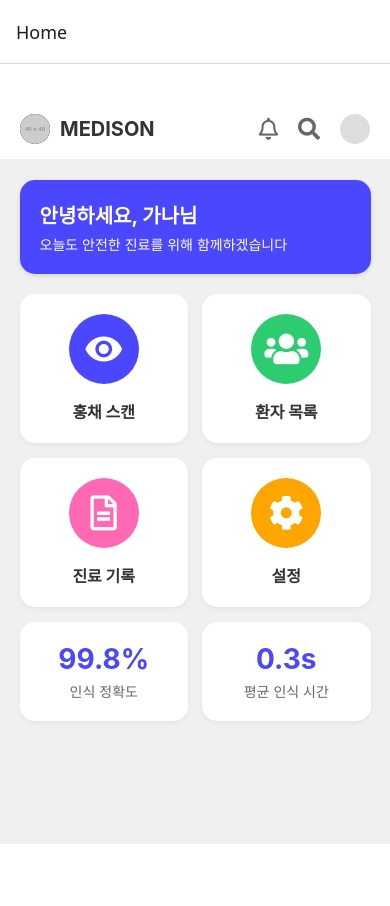
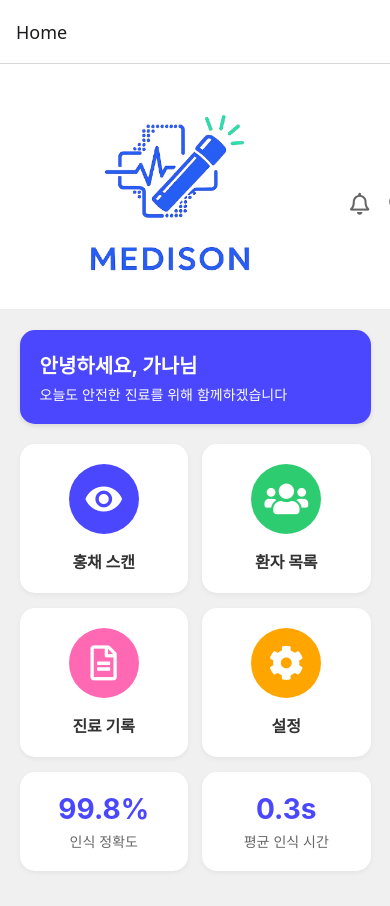
Before and after one commit to 3DUCK/Medison, a React Native app in the folder Medison/: screen /Success in a window 390 px wide. Before the commit the page ends 844 px from the top, so only its background shows below. Built offline with nearby package versions, Linux system fonts and the light colour scheme.

Commit message:
feat: Logo Image change

```diff
--- /dev/null
+++ b/Medison/src/constants/medisonLogo.js
@@ -0,0 +1,5 @@
+
+// 전역적으로 사용할 수 있는 MEDISON_LOGO 이미지 경로
+const MEDISON_LOGO = require('./../../assets/full_logo.png'); // 실제 경로에 맞게 수정하세요
+
+export default MEDISON_LOGO;
--- a/Medison/src/screens/Auth/FailScreen.js
+++ b/Medison/src/screens/Auth/FailScreen.js
@@ -1,13 +1,10 @@
 // src/screens/FailScreen.js
 
 import React from 'react';
-import { View, Text, StyleSheet, Image, TouchableOpacity } from 'react-native';
-import FontAwesome5 from 'react-native-vector-icons/FontAwesome5'; // X 아이콘을 위해 필요
+import { View, Text, StyleSheet, Image, TouchableOpacity, Alert } from 'react-native';
+import FontAwesome5 from 'react-native-vector-icons/FontAwesome5';
 import { useNavigation } from '@react-navigation/native';
-
-// 참고: 실제 앱에서는 로고 이미지를 assets 폴더에 넣고 require로 불러옵니다.
-// 여기서는 임시로 placeholder 이미지를 사용합니다.
-const MEDISON_LOGO = 'https://placehold.co/100x100/000000/FFFFFF?text=LOGO'; // 임시 로고 이미지 URL
+import MEDISON_LOGO from '../../constants/medisonLogo';
 
 function FailScreen() {
   const navigation = useNavigation();
@@ -27,8 +24,8 @@ function FailScreen() {
     <View style={styles.container}>
       {/* 상단 로고 및 텍스트 */}
       <View style={styles.header}>
-        <Image source={{ uri: MEDISON_LOGO }} style={styles.logo} />
-        <Text style={styles.medisonText}>MEDISON</Text>
+        <Image source={MEDISON_LOGO} style={styles.logo} />
+        {/* 이미지에 이미 "MEDISON" 텍스트가 포함되어 있다면 아래 Text 컴포넌트는 제거할 수 있습니다. */}
       </View>
 
       {/* 실패 메시지 카드 컨테이너 */}
@@ -69,10 +66,9 @@ const styles = StyleSheet.create({
     marginBottom: 40, // 카드와의 간격
   },
   logo: {
-    width: 100,
-    height: 100,
-    borderRadius: 50, // 원형 로고
-    backgroundColor: '#000', // 로고 배경색 (이미지 없을 시)
+    width: 300,
+    height: 170,
+    backgroundColor: 'transparent',
     marginBottom: 10,
   },
   medisonText: {
--- a/Medison/src/screens/Auth/LoginScreen.js
+++ b/Medison/src/screens/Auth/LoginScreen.js
@@ -1,27 +1,19 @@
 // src/screens/LoginScreen.js
 
-import React, { useState } from 'react'; // useState 추가 (ID/PW 입력 필드 때문에 필요할 수 있음)
-import { View, Text, TextInput, TouchableOpacity, StyleSheet, Image, Alert } from 'react-native'; // TextInput, TouchableOpacity, Image 추가
-import FontAwesome5 from 'react-native-vector-icons/FontAwesome5'; // 아이콘
-import MaterialCommunityIcons from 'react-native-vector-icons/MaterialCommunityIcons'; // 아이콘
-import { useNavigation } from '@react-navigation/native'; // useNavigation 훅 임포트!
+import React, { useState } from 'react';
+import { View, Text, TextInput, TouchableOpacity, StyleSheet, Image, Alert } from 'react-native';
+import FontAwesome5 from 'react-native-vector-icons/FontAwesome5';
+import MaterialCommunityIcons from 'react-native-vector-icons/MaterialCommunityIcons';
+import { useNavigation } from '@react-navigation/native';
+import MEDISON_LOGO from '../../constants/medisonLogo';
 
-// 참고: 실제 앱에서는 로고 이미지를 assets 폴더에 넣고 require로 불러옵니다.
-// 여기서는 임시로 placeholder 이미지를 사용합니다.
-const MEDISON_LOGO = 'https://placehold.co/100x100/000000/FFFFFF?text=LOGO'; // 임시 로고 이미지 URL
+function LoginScreen() {
+  const navigation = useNavigation();
 
-// onLoginSuccess prop은 이제 필요 없으므로 제거합니다.
-// 대신 navigation 객체를 직접 사용합니다.
-function LoginScreen() {
-  const navigation = useNavigation(); // 내비게이션 객체 가져오기
-
-  // 이미지와 같은 UI를 위해 userId, password 상태 유지
   const [userId, setUserId] = useState('');
   const [password, setPassword] = useState('');
 
   const handleLogin = () => {
-    // 실제 로그인 로직 (ID/PW 유효성 검사 등)은 여기에 추가될 것입니다.
-    // 현재는 프로토타입이므로 바로 메인 화면으로 전환합니다.
     if (userId.trim() === '' || password.trim() === '') {
       Alert.alert("로그인 실패", "사용자 ID와 비밀번호를 입력해주세요.");
       return;
@@ -30,40 +22,35 @@ function LoginScreen() {
     Alert.alert("로그인 시도", "메인 화면으로 이동합니다.");
     console.log('네비게이션 시도: Main 스택으로 리셋');
 
-    // React Navigation의 reset 메서드를 사용하여 Auth 스택을 제거하고 Main 스택으로 전환합니다.
-    // 'Main'은 src/navigation/AppNavigator.js에서 MainNavigator에 부여한 이름입니다.
     navigation.reset({
-      index: 0, // 스택의 첫 번째 화면으로 이동
-      routes: [{ name: 'Main' }], // 목표 스택의 이름
+      index: 0,
+      routes: [{ name: 'Main' }],
     });
   };
 
   const handleBiometricLogin = (type) => {
     if (type === '지문') {
-      // AuthNavigator 내의 FingerPrint 화면으로 이동
-      navigation.navigate('FingerPrint'); // AuthNavigator에서 FingerPrintScreen에 부여한 이름 'FingerPrint'
+      navigation.navigate('FingerPrint');
     } else {
       Alert.alert("생체 인증", `${type} 인증 기능은 아직 구현되지 않았습니다.`);
-      // 홍채 버튼 로직 (예: navigation.navigate('IrisScan');)
     }
   };
 
   const handleRegister = () => {
     Alert.alert("회원가입", "회원가입 화면으로 이동합니다. (현재는 구현되지 않음)");
-    // navigation.navigate('Register'); // AuthNavigator에 Register 화면이 있다면
   };
 
   return (
     <View style={styles.container}>
       {/* 상단 로고 및 텍스트 */}
       <View style={styles.header}>
-        <Image source={{ uri: MEDISON_LOGO }} style={styles.logo} />
-        <Text style={styles.medisonText}>MEDISON</Text>
+        <Image source={MEDISON_LOGO} style={styles.logo} /> {/* source={MEDISON_LOGO}로 변경 */}
+        {/* 이미지에 이미 "MEDISON" 텍스트가 포함되어 있다면 아래 Text 컴포넌트는 제거할 수 있습니다. */}
+
       </View>
 
       {/* 로그인 카드 컨테이너 */}
       <View style={styles.card}>
-        {/* 사용자 ID 입력 */}
         <TextInput
           style={styles.input}
           placeholder="사용자 ID"
@@ -72,38 +59,33 @@ function LoginScreen() {
           onChangeText={setUserId}
           autoCapitalize="none"
         />
-
-        {/* 비밀번호 입력 */}
         <TextInput
           style={styles.input}
           placeholder="비밀번호"
           placeholderTextColor="#999"
-          secureTextEntry // 비밀번호 숨김
+          secureTextEntry
           value={password}
           onChangeText={setPassword}
         />
-
-        {/* 로그인 버튼 */}
         <TouchableOpacity style={styles.loginButton} onPress={handleLogin}>
           <Text style={styles.loginButtonText}>로그인</Text>
         </TouchableOpacity>
 
-        {/* 또는 구분선 */}
         <Text style={styles.orText}>또는</Text>
 
-        {/* 지문/홍채 버튼 컨테이너 */}
         <View style={styles.biometricButtonsContainer}>
           <TouchableOpacity
             style={styles.biometricButton}
-            onPress={() => handleBiometricLogin('지문')} // 지문 버튼 클릭 시
+            onPress={() => handleBiometricLogin('지문')}
           >
             <FontAwesome5 name="fingerprint" size={24} color="#333" />
             <Text style={styles.biometricButtonText}>지문</Text>
           </TouchableOpacity>
 
+          {/* 홍채 버튼이 주석 처리되어 있으므로 그대로 유지합니다. */}
           {/* <TouchableOpacity
             style={styles.biometricButton}
-            onPress={() => handleBiometricLogin('홍채')} // 홍채 버튼 클릭 시
+            onPress={() => handleBiometricLogin('홍채')}
           >
             <MaterialCommunityIcons name="eye-outline" size={24} color="#333" />
             <Text style={styles.biometricButtonText}>홍채</Text>
@@ -123,7 +105,7 @@ function LoginScreen() {
 const styles = StyleSheet.create({
   container: {
     flex: 1,
-    backgroundColor: '#1a1a1a', // 어두운 배경색
+    backgroundColor: '#1a1a1a',
     alignItems: 'center',
     justifyContent: 'center',
     padding: 20,
@@ -133,30 +115,33 @@ const styles = StyleSheet.create({
     marginBottom: 40,
   },
   logo: {
-    width: 100,
-    height: 100,
-    borderRadius: 50, // 원형 로고
-    backgroundColor: '#fff', // 로고 배경색 (이미지 없을 시)
+    // 이미지의 원본 비율을 유지하면서 크기 조정
+    width: 300, // 이미지 너비 조정 (필요에 따라 조절)
+    height: 170, // 이미지 높이 조정 (필요에 따라 조절)
+
+    // borderRadius: 50, // 원형 로고가 아니므로 제거하거나 조절
+    backgroundColor: 'transparent', // 로고 배경색을 투명하게 설정
     marginBottom: 10,
   },
   medisonText: {
+    // 이미지에 이미 "MEDISON" 텍스트가 포함되어 있다면 이 스타일은 필요 없을 수 있습니다.
     fontSize: 28,
     fontWeight: 'bold',
-    color: '#fff', // 흰색 텍스트
-    letterSpacing: 2, // 글자 간격
+    color: '#fff',
+    letterSpacing: 2,
   },
   card: {
     width: '90%',
     maxWidth: 400,
-    backgroundColor: '#fff', // 흰색 카드 배경
-    borderRadius: 20, // 둥근 모서리
+    backgroundColor: '#fff',
+    borderRadius: 20,
     padding: 30,
     alignItems: 'center',
-    shadowColor: '#000', // 그림자
+    shadowColor: '#000',
     shadowOffset: { width: 0, height: 4 },
     shadowOpacity: 0.1,
     shadowRadius: 10,
-    elevation: 8, // 안드로이드 그림자
+    elevation: 8,
   },
   input: {
     width: '100%',
@@ -172,7 +157,7 @@ const styles = StyleSheet.create({
   loginButton: {
     width: '100%',
     height: 50,
-    backgroundColor: '#4a47ff', // 파란색 버튼
+    backgroundColor: '#4a47ff',
     borderRadius: 10,
     justifyContent: 'center',
     alignItems: 'center',
@@ -199,7 +184,7 @@ const styles = StyleSheet.create({
     flexDirection: 'row',
     alignItems: 'center',
     justifyContent: 'center',
-    backgroundColor: '#f5f5f5', // 밝은 회색 배경
+    backgroundColor: '#f5f5f5',
     borderWidth: 1,
     borderColor: '#ddd',
     borderRadius: 10,
@@ -218,11 +203,11 @@ const styles = StyleSheet.create({
     marginTop: 30,
   },
   registerText: {
-    color: '#ccc', // 회색 텍스트
+    color: '#ccc',
     fontSize: 16,
   },
   registerLink: {
-    color: '#4a47ff', // 파란색 링크
+    color: '#4a47ff',
     fontSize: 16,
     fontWeight: 'bold',
   },
--- a/Medison/src/screens/Auth/SuccessScreen.js
+++ b/Medison/src/screens/Auth/SuccessScreen.js
@@ -4,8 +4,7 @@ import React, { useEffect } from 'react'; // useEffect는 이제 자동 전환
 import { View, Text, StyleSheet, Image, TouchableOpacity } from 'react-native'; // TouchableOpacity 추가
 import FontAwesome5 from 'react-native-vector-icons/FontAwesome5';
 import { useNavigation } from '@react-navigation/native';
-
-const MEDISON_LOGO = 'https://placehold.co/100x100/000000/FFFFFF?text=LOGO';
+import MEDISON_LOGO from '../../constants/medisonLogo';
 
 function SuccessScreen() {
   const navigation = useNavigation();
@@ -38,8 +37,8 @@ function SuccessScreen() {
     <View style={styles.container}>
       {/* 상단 로고 및 텍스트 */}
       <View style={styles.header}>
-        <Image source={{ uri: MEDISON_LOGO }} style={styles.logo} />
-        <Text style={styles.medisonText}>MEDISON</Text>
+        <Image source={MEDISON_LOGO} style={styles.logo} />
+        {/* 이미지에 이미 "MEDISON" 텍스트가 포함되어 있다면 아래 Text 컴포넌트는 제거할 수 있습니다. */}
       </View>
 
       {/* 성공 메시지 카드 컨테이너 */}
@@ -75,10 +74,9 @@ const styles = StyleSheet.create({
     marginBottom: 40, // 카드와의 간격
   },
   logo: {
-    width: 100,
-    height: 100,
-    borderRadius: 50, // 원형 로고
-    backgroundColor: '#000', // 로고 배경색 (이미지 없을 시)
+    width: 300,
+    height: 170,
+    backgroundColor: 'transparent',
     marginBottom: 10,
   },
   medisonText: {
--- a/Medison/src/screens/Auth/fingerPrintScreen.js
+++ b/Medison/src/screens/Auth/fingerPrintScreen.js
@@ -4,8 +4,7 @@ import React from 'react'; // useEffect는 이제 필요 없으므로 제거
 import { View, Text, StyleSheet, Image, TouchableOpacity, Alert } from 'react-native'; // Alert 추가
 import FontAwesome5 from 'react-native-vector-icons/FontAwesome5';
 import { useNavigation } from '@react-navigation/native';
-
-const MEDISON_LOGO = 'https://placehold.co/100x100/000000/FFFFFF?text=LOGO';
+import MEDISON_LOGO from '../../constants/medisonLogo';
 
 function FingerPrintScreen() {
   const navigation = useNavigation();
@@ -49,8 +48,8 @@ function FingerPrintScreen() {
 
       {/* 상단 로고 및 텍스트 */}
       <View style={styles.header}>
-        <Image source={{ uri: MEDISON_LOGO }} style={styles.logo} />
-        <Text style={styles.medisonText}>MEDISON</Text>
+        <Image source={MEDISON_LOGO} style={styles.logo} />
+        {/* 이미지에 이미 "MEDISON" 텍스트가 포함되어 있다면 아래 Text 컴포넌트는 제거할 수 있습니다. */}
       </View>
 
       {/* 지문 스캔 카드 컨테이너 */}
@@ -98,10 +97,9 @@ const styles = StyleSheet.create({
     marginBottom: 40,
   },
   logo: {
-    width: 100,
-    height: 100,
-    borderRadius: 50,
-    backgroundColor: '#fff',
+    width: 300,
+    height: 170,
+    backgroundColor: 'transparent',
     marginBottom: 10,
   },
   medisonText: {
--- a/Medison/src/screens/Main/HomeScreen.js
+++ b/Medison/src/screens/Main/HomeScreen.js
@@ -5,8 +5,7 @@ import { View, Text, StyleSheet, Image, TouchableOpacity, ScrollView, Alert } fr
 import FontAwesome5 from 'react-native-vector-icons/FontAwesome5';
 import MaterialCommunityIcons from 'react-native-vector-icons/MaterialCommunityIcons';
 import { useNavigation } from '@react-navigation/native';
-
-const MEDISON_LOGO = 'https://placehold.co/40x40/000000/FFFFFF?text=LOGO';
+import MEDISON_LOGO from '../../constants/medisonLogo';
 
 function HomeScreen() {
   const navigation = useNavigation();
@@ -27,8 +26,7 @@ function HomeScreen() {
         {/* 상단 헤더 */}
         <View style={styles.header}>
           <View style={styles.headerLeft}>
-            <Image source={{ uri: MEDISON_LOGO }} style={styles.headerLogo} />
-            <Text style={styles.headerMedisonText}>MEDISON</Text>
+            <Image source={MEDISON_LOGO} style={styles.logo} />
           </View>
           <View style={styles.headerRight}>
             <TouchableOpacity onPress={() => Alert.alert('알림', '알림 기능은 아직 구현되지 않았습니다.')}>
@@ -126,17 +124,12 @@ const styles = StyleSheet.create({
     flexDirection: 'row',
     alignItems: 'center',
   },
-  headerLogo: {
-    width: 30,
-    height: 30,
-    borderRadius: 15,
-    backgroundColor: '#000', // 로고 배경색
+  logo: {
+    width: 300,
+    height: 170,
+    backgroundColor: 'transparent',
     marginRight: 10,
-  },
-  headerMedisonText: {
-    fontSize: 20,
-    fontWeight: 'bold',
-    color: '#333',
+    marginBottom: 10,
   },
   headerRight: {
     flexDirection: 'row',
--- a/Medison/src/screens/Main/IrisFailScreen.js
+++ b/Medison/src/screens/Main/IrisFailScreen.js
@@ -4,10 +4,7 @@ import React from 'react';
 import { View, Text, StyleSheet, Image, TouchableOpacity, Alert } from 'react-native';
 import FontAwesome5 from 'react-native-vector-icons/FontAwesome5'; // X 아이콘을 위해 필요
 import { useNavigation } from '@react-navigation/native'; // useNavigation 훅 임포트!
-
-// 참고: 실제 앱에서는 로고 이미지를 assets 폴더에 넣고 require로 불러옵니다.
-// 여기서는 임시로 placeholder 이미지를 사용합니다.
-const MEDISON_LOGO = 'https://placehold.co/100x100/000000/FFFFFF?text=LOGO'; // 임시 로고 이미지 URL
+import MEDISON_LOGO from '../../constants/medisonLogo';
 
 function IrisFailScreen() {
   const navigation = useNavigation();
@@ -29,8 +26,7 @@ function IrisFailScreen() {
     <View style={styles.container}>
       {/* 상단 로고 및 텍스트 */}
       <View style={styles.header}>
-        <Image source={{ uri: MEDISON_LOGO }} style={styles.logo} />
-        <Text style={styles.medisonText}>MEDISON</Text>
+        <Image source={MEDISON_LOGO} style={styles.logo} />
       </View>
 
       {/* 실패 메시지 카드 컨테이너 */}
@@ -71,17 +67,10 @@ const styles = StyleSheet.create({
     marginBottom: 40, // 카드와의 간격
   },
   logo: {
-    width: 100,
-    height: 100,
-    borderRadius: 50, // 원형 로고
-    backgroundColor: '#000', // 로고 배경색 (이미지 없을 시)
+    width: 300,
+    height: 170,
+    backgroundColor: 'transparent',
     marginBottom: 10,
-  },
-  medisonText: {
-    fontSize: 28,
-    fontWeight: 'bold',
-    color: '#333', // 어두운 텍스트
-    letterSpacing: 2, // 글자 간격
   },
   card: {
     width: '90%',
--- a/Medison/src/screens/Main/IrisSuccessScreen.js
+++ b/Medison/src/screens/Main/IrisSuccessScreen.js
@@ -4,10 +4,11 @@ import React, { useEffect } from 'react';
 import { View, Text, StyleSheet, Image, TouchableOpacity } from 'react-native'; // TouchableOpacity 추가
 import FontAwesome5 from 'react-native-vector-icons/FontAwesome5'; // 체크마크 아이콘을 위해 필요
 import { useNavigation } from '@react-navigation/native';
+import MEDISON_LOGO from '../../constants/medisonLogo';
 
 // 참고: 실제 앱에서는 로고 이미지를 assets 폴더에 넣고 require로 불러옵니다.
 // 여기서는 임시로 placeholder 이미지를 사용합니다.
-const MEDISON_LOGO = 'https://placehold.co/100x100/000000/FFFFFF?text=LOGO'; // 임시 로고 이미지 URL
+// const MEDISON_LOGO = require('../../../../assets/full_logo.png');
 
 function IrisSuccessScreen() {
   const navigation = useNavigation();
@@ -32,8 +33,8 @@ function IrisSuccessScreen() {
     <View style={styles.container}>
       {/* 상단 로고 및 텍스트 */}
       <View style={styles.header}>
-        <Image source={{ uri: MEDISON_LOGO }} style={styles.logo} />
-        <Text style={styles.medisonText}>MEDISON</Text>
+        <Image source={MEDISON_LOGO} style={styles.logo} />
+        {/* 이미지에 이미 "MEDISON" 텍스트가 포함되어 있다면 아래 Text 컴포넌트는 제거할 수 있습니다. */}
       </View>
 
       {/* 성공 메시지 카드 컨테이너 */}
@@ -69,10 +70,9 @@ const styles = StyleSheet.create({
     marginBottom: 40, // 카드와의 간격
   },
   logo: {
-    width: 100,
-    height: 100,
-    borderRadius: 50, // 원형 로고
-    backgroundColor: '#000', // 로고 배경색 (이미지 없을 시)
+    width: 300,
+    height: 170,
+    backgroundColor: 'transparent',
     marginBottom: 10,
   },
   medisonText: {
--- a/Medison/src/screens/Main/PatientInfoScreen.js
+++ b/Medison/src/screens/Main/PatientInfoScreen.js
@@ -4,9 +4,9 @@ import React from 'react';
 import { View, Text, StyleSheet, Image, TouchableOpacity, ScrollView, Alert, SafeAreaView } from 'react-native';
 import FontAwesome5 from 'react-native-vector-icons/FontAwesome5'; // 아이콘
 import { useNavigation } from '@react-navigation/native';
+import MEDISON_LOGO from '../../constants/medisonLogo';
 
 // 참고: 실제 앱에서는 로고 이미지를 assets 폴더에 넣고 require로 불러옵니다.
-const MEDISON_LOGO = 'https://placehold.co/40x40/000000/FFFFFF?text=LOGO'; // 상단 로고 이미지 URL
 const PROFILE_PLACEHOLDER = 'https://placehold.co/100x100/CCCCCC/FFFFFF?text=👤'; // 프로필 이미지 대체 URL
 
 function PatientInfoScreen() {
@@ -39,10 +39,7 @@ function PatientInfoScreen() {
     <SafeAreaView style={styles.safeArea}>
       {/* 상단 헤더 (ScrollView 외부에 위치하여 스크롤되지 않도록 함) */}
       <View style={styles.header}>
-        <View style={styles.headerLeft}>
-          <Image source={{ uri: MEDISON_LOGO }} style={styles.headerLogo} />
-          <Text style={styles.headerMedisonText}>MEDISON</Text>
-        </View>
+        <Image source={MEDISON_LOGO} style={styles.logo} />
         <View style={styles.headerRight}>
           <TouchableOpacity onPress={() => Alert.alert('알림', '알림 기능은 아직 구현되지 않았습니다.')}>
             <FontAwesome5 name="bell" size={22} color="#666" style={styles.headerIcon} />
@@ -158,21 +155,11 @@ const styles = StyleSheet.create({
     borderBottomColor: '#eee',
     // paddingTop는 SafeAreaView가 처리하므로 제거하거나 조절
   },
-  headerLeft: {
-    flexDirection: 'row',
-    alignItems: 'center',
-  },
-  headerLogo: {
-    width: 30,
-    height: 30,
-    borderRadius: 15,
-    backgroundColor: '#000', // 로고 배경색
-    marginRight: 10,
-  },
-  headerMedisonText: {
-    fontSize: 20,
-    fontWeight: 'bold',
-    color: '#333',
+  logo: {
+    width: 300,
+    height: 170,
+    backgroundColor: 'transparent',
+    marginBottom: 10,
   },
   headerRight: {
     flexDirection: 'row',
--- a/Medison/src/screens/main/IrisScanScreen.js
+++ b/Medison/src/screens/main/IrisScanScreen.js
@@ -5,11 +5,10 @@ import { View, Text, StyleSheet, Image, TouchableOpacity, Alert } from 'react-na
 import MaterialCommunityIcons from 'react-native-vector-icons/MaterialCommunityIcons'; // 홍채 아이콘을 위해 필요
 import FontAwesome5 from 'react-native-vector-icons/FontAwesome5'; // 뒤로가기 아이콘
 import { useNavigation } from '@react-navigation/native';
+import MEDISON_LOGO from '../../constants/medisonLogo';
 
 // 참고: 실제 앱에서는 로고 이미지를 assets 폴더에 넣고 require로 불러옵니다.
 // 여기서는 임시로 placeholder 이미지를 사용합니다.
-const MEDISON_LOGO = 'https://placehold.co/100x100/000000/FFFFFF?text=LOGO'; // 임시 로고 이미지 URL
-
 function IrisScanScreen() {
   const navigation = useNavigation();
 
@@ -52,8 +51,8 @@ function IrisScanScreen() {
 
       {/* 상단 로고 및 텍스트 */}
       <View style={styles.header}>
-        <Image source={{ uri: MEDISON_LOGO }} style={styles.logo} />
-        <Text style={styles.medisonText}>MEDISON</Text>
+        <Image source={MEDISON_LOGO} style={styles.logo} />
+        {/* 이미지에 이미 "MEDISON" 텍스트가 포함되어 있다면 아래 Text 컴포넌트는 제거할 수 있습니다. */}
       </View>
 
       {/* 홍채 스캔 카드 컨테이너 */}
@@ -101,10 +100,9 @@ const styles = StyleSheet.create({
     marginBottom: 40, // 카드와의 간격
   },
   logo: {
-    width: 100,
-    height: 100,
-    borderRadius: 50, // 원형 로고
-    backgroundColor: '#000', // 로고 배경색 (이미지 없을 시)
+    width: 300,
+    height: 170,
+    backgroundColor: 'transparent',
     marginBottom: 10,
   },
   medisonText: {
```
Also changed, not shown: Medison/assets/full_logo.png (added).
